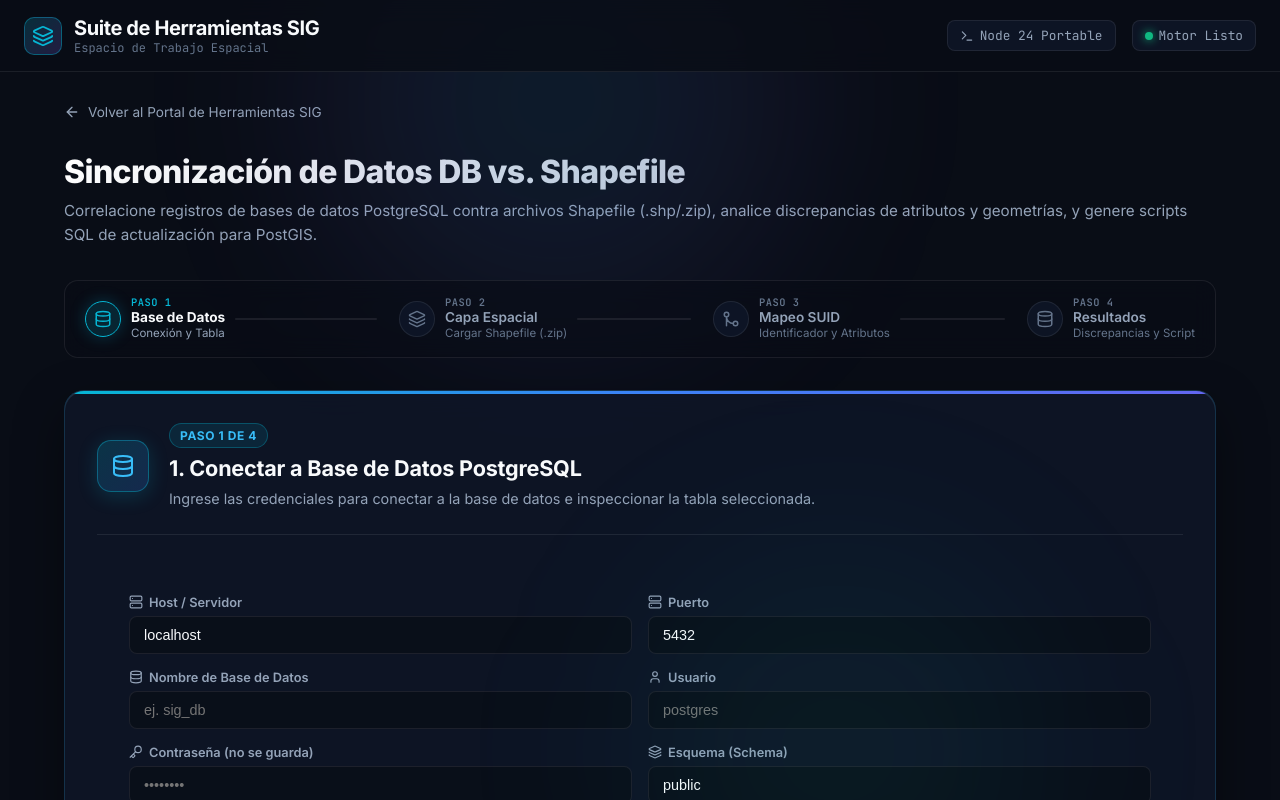
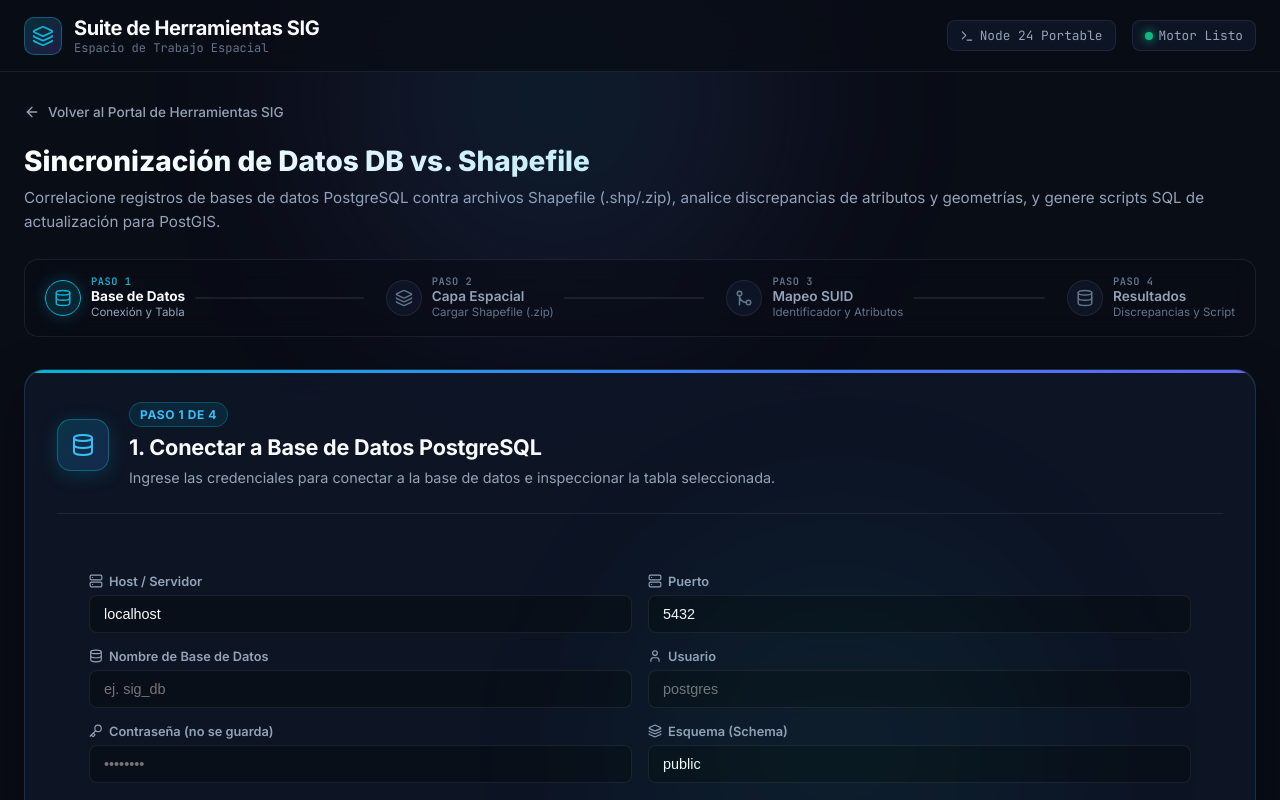
Before and after one commit to alekosmp86/gis-tools, a Next.js app: page /tools/db-shapefile-sync in a window 1280 px wide. Shown: the top 800 px of the page. Built offline with nearby package versions, Linux system fonts and the light colour scheme.

Commit message:
refactor(layout): extract shared ToolWorkspaceLayout to eliminate duplicated JSX subtrees

```diff
--- a/src/app/tools/db-shapefile-sync/page.tsx
+++ b/src/app/tools/db-shapefile-sync/page.tsx
@@ -1,11 +1,8 @@
 "use client";
 
 import { useState, useRef } from "react";
-import Link from "next/link";
-import { ArrowLeft, Database, Layers, GitMerge } from "lucide-react";
-import styles from "./page.module.css";
-import { Header } from "@/components/layout/Header";
-import { Footer } from "@/components/layout/Footer";
+import { Database, Layers, GitMerge } from "lucide-react";
+import { ToolWorkspaceLayout } from "@/components/layout/ToolWorkspaceLayout";
 import { WizardOrchestrator } from "@/components/shared/WizardOrchestrator";
 import { DbConnectionForm } from "@/components/shared/DbConnectionForm";
 import { ShapefileUploader } from "@/components/tools/db-shapefile-sync/ShapefileUploader";
@@ -25,7 +22,7 @@ export default function DbShapefileSyncToolPage() {
 
   const [shapefileData, setShapefileData] = useState<ParsedShapefileData | null>(null);
   const [mappingConfig, setMappingConfig] = useState<ColumnMappingConfig | null>(null);
-  const [isMappingReady, setIsMappingReady] = useState(false);
+  const [isMappingReady, setIsMappingReady] = useState(true);
 
   const dbFormRef = useRef<DbConnectionFormRef | null>(null);
   const suidMappingRef = useRef<SuidMappingStepRef | null>(null);
@@ -143,31 +140,11 @@ export default function DbShapefileSyncToolPage() {
   ];
 
   return (
-    <div className={styles.container}>
-      <Header />
-
-      <main className={styles.main}>
-        {/* Back to Portal Link */}
-        <div className={styles.backArea}>
-          <Link href="/" className={styles.backBtn}>
-            <ArrowLeft size={16} />
-            <span>Volver al Portal de Herramientas SIG</span>
-          </Link>
-        </div>
-
-        <div className={styles.workspaceHeader}>
-          <h1 className={styles.title}>Sincronización de Datos DB vs. Shapefile</h1>
-          <p className={styles.description}>
-            Correlacione registros de bases de datos PostgreSQL contra archivos Shapefile (.shp/.zip),
-            analice discrepancias de atributos y geometrías, y genere scripts SQL de actualización para PostGIS.
-          </p>
-        </div>
-
-        {/* Wizard Orchestrator */}
-        <WizardOrchestrator steps={steps} currentStep={currentStep} onStepClick={handleStepClick} />
-      </main>
-
-      <Footer />
-    </div>
+    <ToolWorkspaceLayout
+      title="Sincronización de Datos DB vs. Shapefile"
+      description="Correlacione registros de bases de datos PostgreSQL contra archivos Shapefile (.shp/.zip), analice discrepancias de atributos y geometrías, y genere scripts SQL de actualización para PostGIS."
+    >
+      <WizardOrchestrator steps={steps} currentStep={currentStep} onStepClick={handleStepClick} />
+    </ToolWorkspaceLayout>
   );
 }
--- /dev/null
+++ b/src/components/layout/ToolWorkspaceLayout.module.css
@@ -0,0 +1,70 @@
+.container {
+  min-height: 100vh;
+  display: flex;
+  flex-direction: column;
+  background: var(--bg-main);
+  color: var(--text-main);
+}
+
+.main {
+  flex: 1;
+  width: 100%;
+  max-width: 1280px;
+  margin: 0 auto;
+  padding: 32px 24px 64px 24px;
+  display: flex;
+  flex-direction: column;
+  gap: 24px;
+}
+
+.backArea {
+  display: flex;
+  align-items: center;
+}
+
+.backBtn {
+  display: inline-flex;
+  align-items: center;
+  gap: 8px;
+  color: var(--text-muted);
+  font-size: 0.85rem;
+  font-weight: 500;
+  text-decoration: none;
+  transition: color 0.2s ease;
+}
+
+.backBtn:hover {
+  color: var(--accent-cyan);
+}
+
+.workspaceHeader {
+  display: flex;
+  flex-direction: column;
+  gap: 8px;
+}
+
+.title {
+  font-size: 1.75rem;
+  font-weight: 800;
+  background: linear-gradient(135deg, #ffffff 0%, #a5f3fc 100%);
+  -webkit-background-clip: text;
+  -webkit-text-fill-color: transparent;
+}
+
+.description {
+  font-size: 0.95rem;
+  color: var(--text-muted);
+  max-width: 100%;
+  line-height: 1.6;
+}
+
+@media (max-width: 768px) {
+  .main {
+    padding: 18px 16px 40px 16px;
+    gap: 20px;
+  }
+
+  .title {
+    font-size: 1.5rem;
+  }
+}
--- /dev/null
+++ b/src/components/layout/ToolWorkspaceLayout.tsx
@@ -0,0 +1,43 @@
+import React from "react";
+import Link from "next/link";
+import { ArrowLeft } from "lucide-react";
+import { Header } from "./Header";
+import { Footer } from "./Footer";
+import styles from "./ToolWorkspaceLayout.module.css";
+
+export interface ToolWorkspaceLayoutProps {
+  title: string;
+  description: string;
+  children: React.ReactNode;
+}
+
+export const ToolWorkspaceLayout: React.FC<ToolWorkspaceLayoutProps> = ({
+  title,
+  description,
+  children,
+}) => {
+  return (
+    <div className={styles.container}>
+      <Header />
+
+      <main className={styles.main}>
+        {/* Back to Portal Link */}
+        <div className={styles.backArea}>
+          <Link href="/" className={styles.backBtn}>
+            <ArrowLeft size={16} />
+            <span>Volver al Portal de Herramientas SIG</span>
+          </Link>
+        </div>
+
+        <div className={styles.workspaceHeader}>
+          <h1 className={styles.title}>{title}</h1>
+          <p className={styles.description}>{description}</p>
+        </div>
+
+        {children}
+      </main>
+
+      <Footer />
+    </div>
+  );
+};
```
Also changed, not shown: src/app/tools/db-csv-sync/page.tsx (+13 -36 lines), src/app/tools/db-db-sync/page.tsx (+13 -36 lines), src/app/tools/db-table-viewer/page.tsx (+12 -35 lines), src/app/tools/file-viewer/page.tsx (+7 -30 lines).
